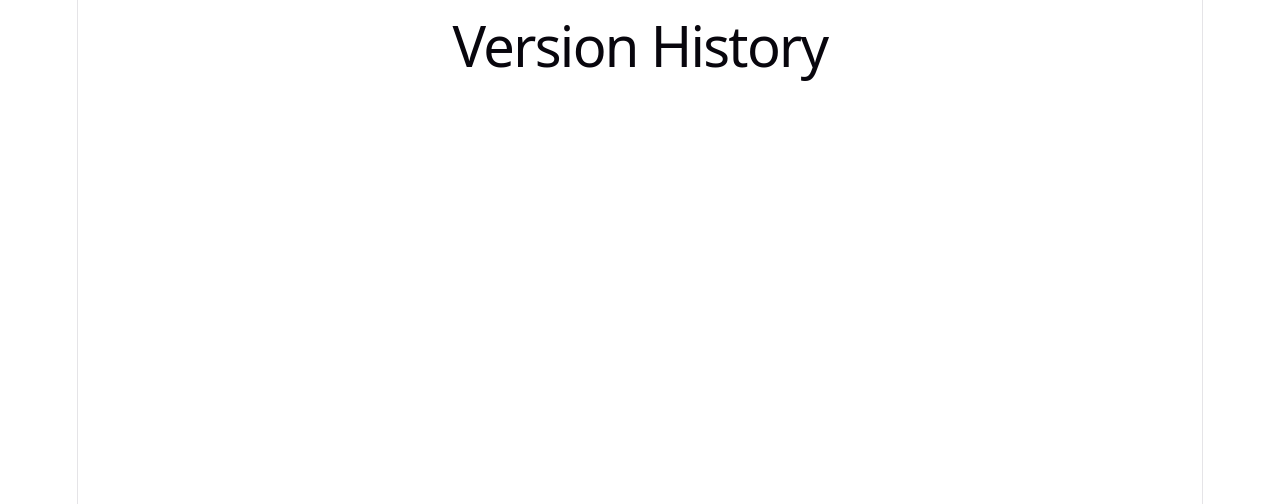
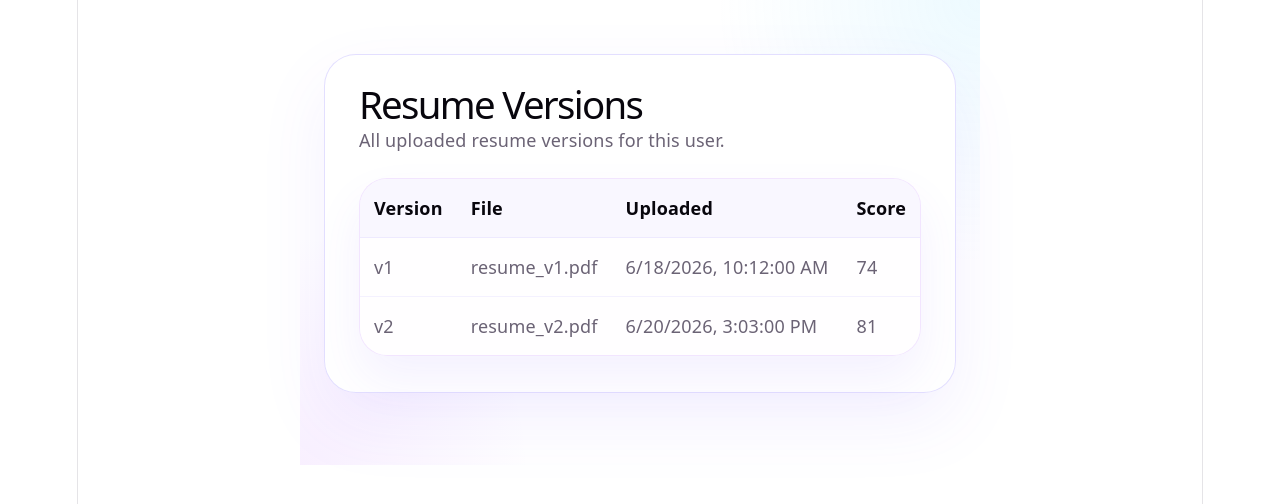
Before and after one commit to Vijay-1702/Resume-Matcher, a React app in the folder frontend/: page /history in a window 1280 px wide. Shown: the top 504 px of the page. Built offline with nearby package versions, Linux system fonts and the light colour scheme; no server answers; the HTML template or start-up script is replaced by a standard one.

Commit message:
Add History UI

```diff
--- /dev/null
+++ b/frontend/src/pages/History.css
@@ -0,0 +1,71 @@
+.history-page {
+  max-width: 820px;
+  margin: 0 auto;
+  padding: 54px 24px 72px;
+  background: radial-gradient(circle at top right, rgba(106, 212, 255, 0.12), transparent 32%),
+    radial-gradient(circle at bottom left, rgba(170, 59, 255, 0.08), transparent 28%);
+}
+
+.history-main {
+  background: rgba(255, 255, 255, 0.96);
+  border: 1px solid rgba(118, 95, 255, 0.2);
+  border-radius: 32px;
+  box-shadow: 0 28px 70px rgba(109, 76, 255, 0.08);
+  padding: 36px 34px;
+  text-align: left;
+}
+
+.history-main h1 { margin: 0 0 8px 0; font-size: clamp(1.9rem, 3vw, 2.6rem); }
+.history-main .sub { color: var(--text); margin-bottom: 22px; line-height: 1.7; }
+
+.history-table-wrapper {
+  border-radius: 28px;
+  overflow: hidden;
+  border: 1px solid rgba(170, 59, 255, 0.1);
+  background: rgba(250, 248, 255, 0.95);
+  box-shadow: 0 24px 48px rgba(109, 76, 255, 0.08);
+}
+
+.history-table {
+  width: 100%;
+  border-collapse: collapse;
+  background: transparent;
+}
+
+.history-table thead th {
+  text-align: left;
+  padding: 16px 14px;
+  font-weight: 600;
+  color: var(--text-h);
+  border-bottom: 1px solid rgba(118, 95, 255, 0.12);
+  background: rgba(250, 248, 255, 0.9);
+}
+
+.history-table tbody td {
+  padding: 16px 14px;
+  border-bottom: 1px solid rgba(118, 95, 255, 0.08);
+  color: var(--text);
+  background: rgba(255, 255, 255, 0.92);
+}
+
+.history-table tbody tr:last-child td {
+  border-bottom: none;
+}
+
+.history-table tbody tr {
+  transition: transform 0.2s ease, background 0.2s ease;
+}
+
+.history-table tbody tr:hover td {
+  background: rgba(236, 226, 255, 0.9);
+  transform: translateX(3px);
+}
+
+@media (max-width: 680px) {
+  .history-page { padding: 32px 16px 48px; }
+  .history-main { padding: 28px 24px; }
+  .history-table-wrapper { border: none; }
+  .history-table thead { display: none; }
+  .history-table tbody td { display: block; width: 100%; }
+  .history-table tbody tr { margin-bottom: 16px; display: block; border-radius: 18px; background: rgba(245, 243, 255, 0.95); padding: 14px; }
+}
--- a/frontend/src/pages/History.jsx
+++ b/frontend/src/pages/History.jsx
@@ -1,5 +1,75 @@
+import { useEffect, useState } from "react";
+import api from "../services/api";
+import "./History.css";
+
+const sampleHistory = [
+  { resume_version_id: 1, version_no: 1, file_name: "resume_v1.pdf", uploaded_at: "2026-06-18T10:12:00", score: 74 },
+  { resume_version_id: 2, version_no: 2, file_name: "resume_v2.pdf", uploaded_at: "2026-06-20T15:03:00", score: 81 },
+];
+
 function History() {
-  return <h1>Version History</h1>;
+  const [loading, setLoading] = useState(true);
+  const [error, setError] = useState("");
+  const [history, setHistory] = useState(sampleHistory);
+
+  useEffect(() => {
+    let mounted = true;
+    const fetchHistory = async () => {
+      try {
+        // Replace userId=1 with dynamic user when available
+        const res = await api.get("/api/resume/history/1");
+        if (!mounted) return;
+        if (res?.data) {
+          // Data from backend doesn't include score currently; keep score undefined
+          setHistory(res.data.map((v) => ({ ...v, score: v.score ?? "—" })));
+        }
+      } catch (err) {
+        console.warn("Failed to fetch resume history, using sample.", err);
+        setError("");
+      } finally {
+        if (mounted) setLoading(false);
+      }
+    };
+
+    fetchHistory();
+    return () => (mounted = false);
+  }, []);
+
+  return (
+    <div className="history-page">
+      <main className="history-main">
+        <h1>Resume Versions</h1>
+        <p className="sub">All uploaded resume versions for this user.</p>
+
+        <section className="history-block">
+          {error && <div className="message error-message">{error}</div>}
+
+          <div className="history-table-wrapper">
+            <table className="history-table">
+              <thead>
+                <tr>
+                  <th>Version</th>
+                  <th>File</th>
+                  <th>Uploaded</th>
+                  <th>Score</th>
+                </tr>
+              </thead>
+              <tbody>
+                {(history || []).map((v) => (
+                  <tr key={v.resume_version_id}>
+                    <td>v{v.version_no}</td>
+                    <td>{v.file_name}</td>
+                    <td>{new Date(v.uploaded_at).toLocaleString()}</td>
+                    <td>{v.score ?? "—"}</td>
+                  </tr>
+                ))}
+              </tbody>
+            </table>
+          </div>
+        </section>
+      </main>
+    </div>
+  );
 }
 
 export default History;
--- a/frontend/src/pages/Results.css
+++ b/frontend/src/pages/Results.css
@@ -1,30 +1,34 @@
 .results-page {
   max-width: 820px;
   margin: 0 auto;
-  padding: 36px 24px 60px;
+  padding: 48px 24px 72px;
   display: flex;
   flex-direction: column;
-  gap: 24px;
+  gap: 28px;
+  background: radial-gradient(circle at top left, rgba(170, 59, 255, 0.08), transparent 28%),
+    radial-gradient(circle at bottom right, rgba(58, 130, 255, 0.08), transparent 24%);
 }
 
 .results-main {
-  background: rgba(255, 255, 255, 0.9);
-  border: 1px solid var(--border);
-  border-radius: 28px;
-  box-shadow: var(--shadow);
-  padding: 32px 36px;
+  background: rgba(255, 255, 255, 0.98);
+  border: 1px solid rgba(170, 59, 255, 0.14);
+  border-radius: 32px;
+  box-shadow: 0 28px 70px rgba(109, 76, 255, 0.08);
+  padding: 38px 38px;
   display: grid;
-  gap: 20px;
+  gap: 24px;
   text-align: left;
 }
 
 .results-header h1 {
-  margin: 0 0 6px 0;
-  font-size: clamp(1.6rem, 3vw, 2.4rem);
+  margin: 0 0 8px 0;
+  font-size: clamp(1.9rem, 3vw, 2.8rem);
 }
 .results-header .sub {
   margin: 0;
   color: var(--text);
+  max-width: 640px;
+  line-height: 1.7;
 }
 
 .results-block {
@@ -36,6 +40,10 @@
   display: flex;
   align-items: center;
   gap: 20px;
+  padding: 26px 28px;
+  border-radius: 28px;
+  background: rgba(246, 240, 255, 0.92);
+  border: 1px solid rgba(170, 59, 255, 0.12);
 }
 
 .score-panel h2 {
@@ -44,10 +52,9 @@
 
 .score-meter {
   flex: 1 1 auto;
-  height: 20px;
-  background: var(--code-bg);
+  height: 22px;
+  background: rgba(118, 95, 255, 0.14);
   border-radius: 999px;
-  border: 1px solid var(--border);
   overflow: hidden;
 }
 
@@ -70,8 +77,15 @@
   gap: 18px;
 }
 
+.skills-col {
+  padding: 24px 22px;
+  border-radius: 28px;
+  background: rgba(250, 248, 255, 0.96);
+  border: 1px solid rgba(170, 59, 255, 0.1);
+}
+
 .skills-col h3 {
-  margin: 0 0 10px 0;
+  margin: 0 0 14px 0;
 }
 
 .skills-list {
@@ -104,10 +118,10 @@
 }
 
 .missing-item {
-  padding: 10px 12px;
-  border-radius: 12px;
-  background: rgba(255, 245, 245, 0.6);
-  border: 1px solid rgba(220, 38, 38, 0.08);
+  padding: 12px 14px;
+  border-radius: 16px;
+  background: rgba(255, 247, 247, 0.95);
+  border: 1px solid rgba(220, 38, 38, 0.12);
   color: var(--text-h);
 }
 
```
